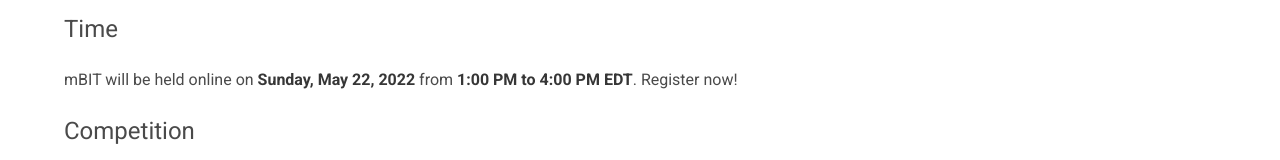
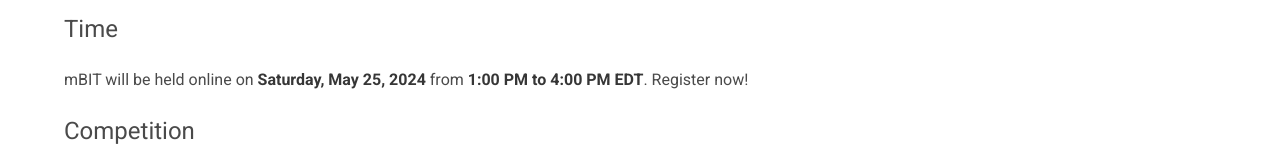
Before and after one commit to mbhs/mbit, a plain HTML site: page logistics.html in a window 1280 px wide. Shown: the part 304-464 px from the top of the page. Drawn offline with Linux system fonts and the light colour scheme.

Commit message:
changed date

```diff
--- a/logistics.html
+++ b/logistics.html
@@ -53,7 +53,7 @@
 	<div class="container">
 		<h2 class="subtitle is-4">Time</h2>
 		<div class="content">
-			<p>mBIT will be held online on <strong>Sunday, May 22, 2022</strong> from <strong>1:00 PM to 4:00 PM EDT</strong>. Register now!</p>
+			<p>mBIT will be held online on <strong>Saturday, May 25, 2024</strong> from <strong>1:00 PM to 4:00 PM EDT</strong>. Register now!</p>
 		</div>
 		<h2 class="subtitle is-4">Competition</h2>
 		<div class="content">
```
